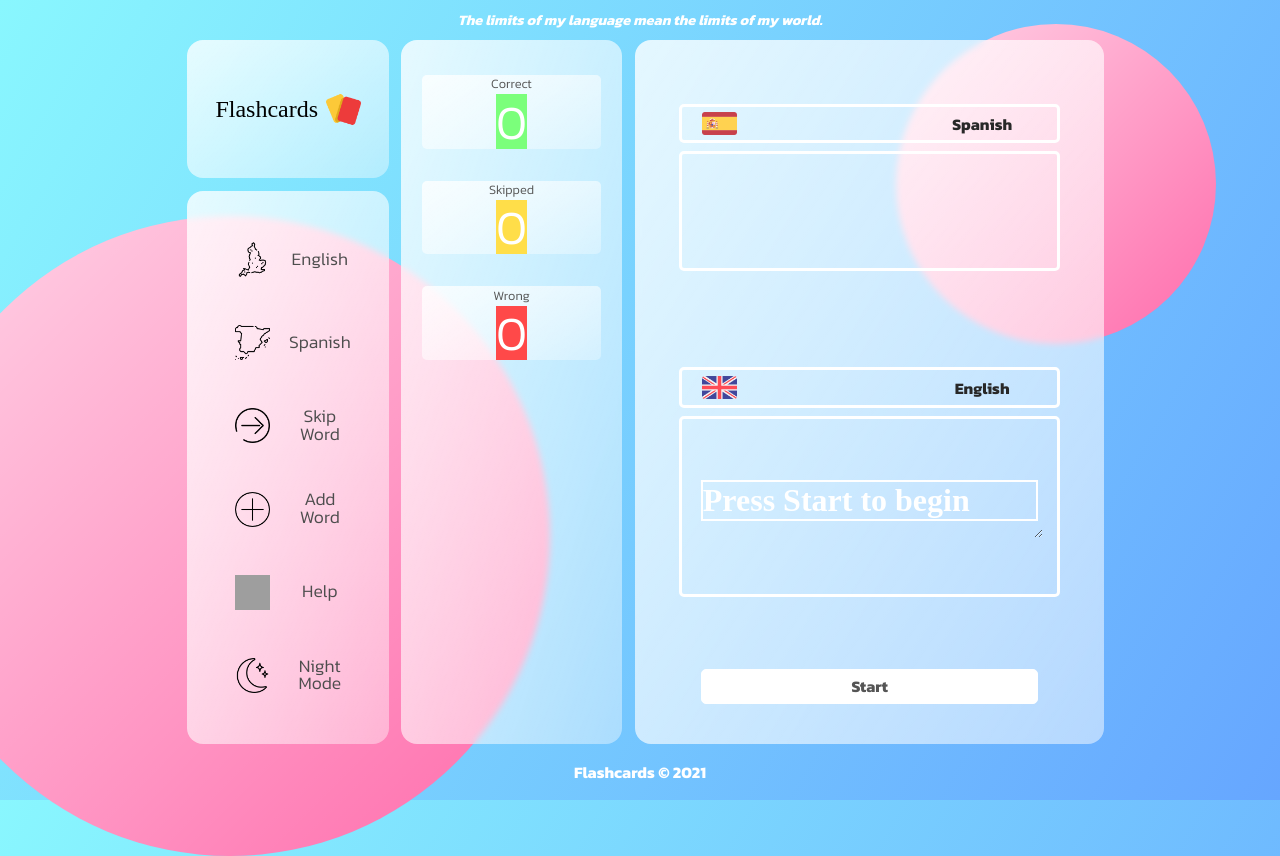
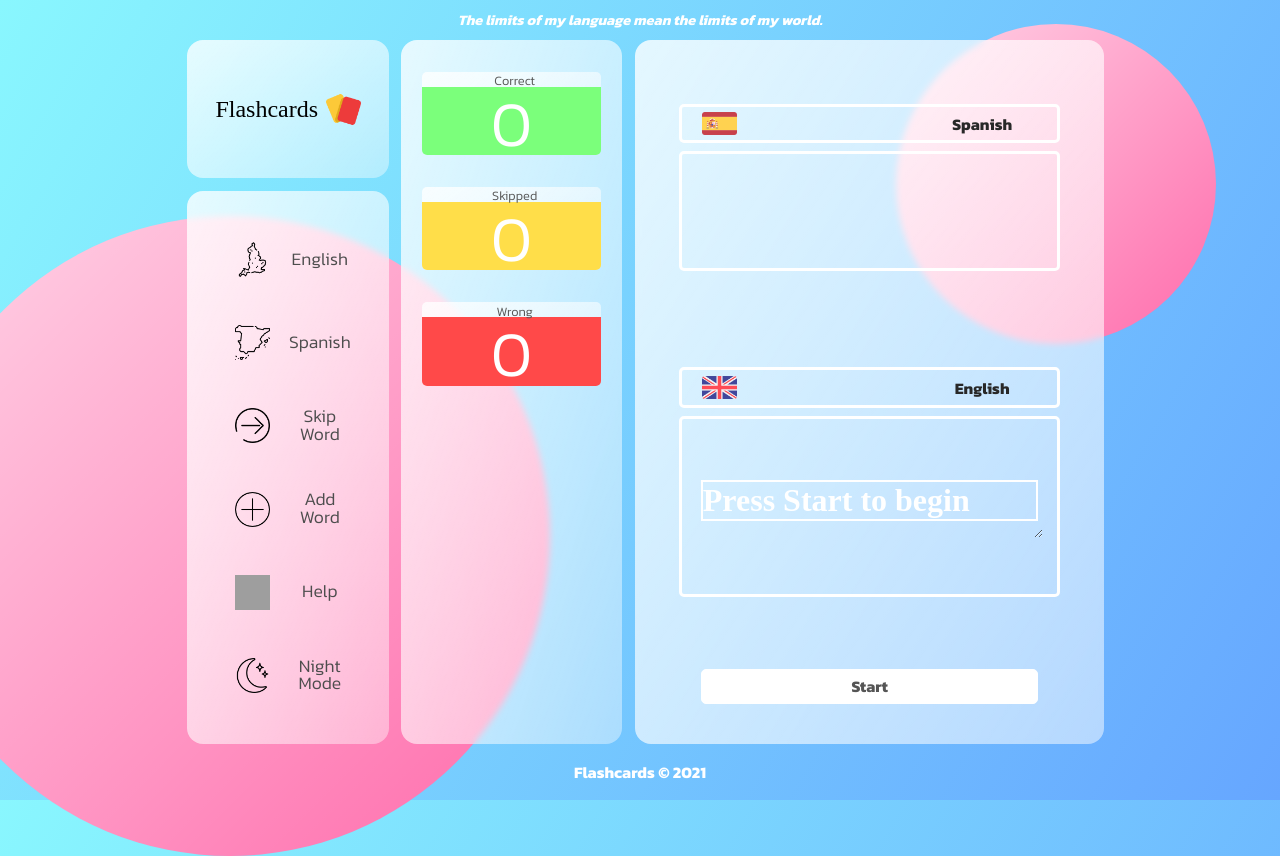
Before and after one commit to slawekwojtaszek/Flashcards, a React (Create React App) app in the folder flashcards_2021/: page / in a window 1280 px wide. Built offline with nearby package versions, Linux system fonts and the light colour scheme; grey boxes are pictures that could not be loaded; a web font is replaced by a local one.

Commit message:
Add Correct, Skipped, Wrong words history UI and fix some bugs

```diff
--- a/flashcards_2021/src/App.css
+++ b/flashcards_2021/src/App.css
@@ -262,19 +262,20 @@ ul li a {
 }
 
 .panel {
+   overflow: hidden;
    display: flex;
    margin-right: 0.8rem;
    flex-direction: column;
    align-items: center;
    justify-content: center;
-   height: 100%;
+   max-height: 100%;
 }
 
 .results,
 .icon {
    margin: 0.5rem;
    padding: 0.5rem;
-   height: 45%;
+   height: 50%;
    width: 90%;
 }
 
@@ -296,14 +297,15 @@ ul li a {
 }
 
 .boards .singleboard {
-   display: flex;
+   overflow: scroll;
+   /* display: flex;
    align-items: center;
-   justify-content: space-between;
-   flex-direction: column;
-   cursor: pointer;
+   justify-content: center;
+   flex-direction: column; */
+   cursor: all-scroll;
    width: 90%;
    border-radius: 5px;
-   height: 100%;
+   height: 70%;
    margin: 1rem;
    background: linear-gradient(
       to right bottom,
@@ -314,27 +316,29 @@ ul li a {
 .boards .singleboard p {
    color: #555;
    font-size: 0.8rem;
-
+   width: 100%;
    text-align: center;
    padding: 0.2rem;
+   height: 10%;
 }
-
+/*
 .open {
+   width: 100%;
    background-color: red;
-}
+} */
 .good {
    background-color: rgb(123, 255, 123);
-   height: 100%;
+   height: 90%;
 }
 
 .bad {
+   height: 90%;
    background-color: rgb(255, 73, 73);
-   height: 100%;
 }
 
 .skipped {
+   height: 90%;
    background-color: rgb(255, 222, 73);
-   height: 100%;
 }
 
 .boards .good span,
@@ -344,13 +348,19 @@ ul li a {
    text-align: center;
    flex-direction: column;
    align-self: center;
-   justify-content: center;
+   justify-content: space-around;
    height: 100%;
    width: 100%;
-   font-size: 3rem;
+   font-size: 4rem;
    font-weight: 400;
    color: white;
 }
+
+/* .boards .good span p,
+.boards .bad span p,
+.boards .skipped span p {
+   color: white;
+} */
 
 .icon {
    display: flex;
--- a/flashcards_2021/src/App.js
+++ b/flashcards_2021/src/App.js
@@ -161,7 +161,8 @@ function App() {
 
    const [good, setGood] = useState([]);
    const [bad, setBad] = useState([]);
-   const wrongAnwsers = [];
+   const [skip, setSkip] = useState([]);
+
    //Generate random word number
 
    const randomNumber = () => {
@@ -241,10 +242,14 @@ function App() {
          let copyArray = good;
          copyArray.push(input);
          setGood((good) => copyArray);
-      } else if (input !== word) {
+      } else if (input !== word && input !== "") {
          let copyArray = bad;
          copyArray.push(input);
          setBad((bad) => copyArray);
+      } else if (input === "") {
+         let copyArray = skip;
+         copyArray.push(word);
+         setSkip((skip) => skip);
       }
    };
 
@@ -284,6 +289,8 @@ function App() {
          e.target.innerHTML === "Skip Word"
       ) {
          skipWord();
+         addWordToArray(input, word2);
+         console.log(skip);
       } else if (
          e.target.alt === "Night Mode" ||
          e.target.innerHTML === "Night Mode"
@@ -339,8 +346,6 @@ function App() {
       // console.log(currentWord);
       // console.log(id);
 
-      console.log(good);
-      console.log(bad);
       setInput((input) => "");
       quoteNumber();
    };
@@ -359,7 +364,9 @@ function App() {
          </div>
          <main>
             <ScoreBoards
-               list={quotes}
+               goodWords={good}
+               wrongWords={bad}
+               skip={skip}
                correct={correct}
                skipped={skipped}
                wrong={wrong}
--- a/flashcards_2021/src/components/ScoreBoard.js
+++ b/flashcards_2021/src/components/ScoreBoard.js
@@ -15,8 +15,11 @@ export const ScoreBoard = ({ number, title, color, list, myArray }) => {
                <span>{number}</span>
             </div>
 
-            {/* <p>{myArray}</p> */}
+            {myArray.map((item) => (
+               <li>{item}</li>
+            ))}
          </div>
+
          {/* <div className='open'>
             <li>Word1</li>
          </div> */}
--- a/flashcards_2021/src/components/ScoreBoards.js
+++ b/flashcards_2021/src/components/ScoreBoards.js
@@ -8,7 +8,9 @@ export const ScoreBoards = ({
    wrong,
    isStarted,
    handleChange,
-   list,
+   goodWords,
+   wrongWords,
+   skip,
 }) => {
    return (
       <>
@@ -17,16 +19,22 @@ export const ScoreBoards = ({
                <div className='boards'>
                   <ScoreBoard
                      title='Correct'
-                     myArray={list}
+                     myArray={goodWords}
                      color='good'
                      number={correct}
                   />
                   <ScoreBoard
                      title='Skipped'
+                     myArray={skip}
                      color='skipped'
                      number={skipped}
                   />
-                  <ScoreBoard title='Wrong' color='bad' number={wrong} />
+                  <ScoreBoard
+                     title='Wrong'
+                     myArray={wrongWords}
+                     color='bad'
+                     number={wrong}
+                  />
                </div>
             </div>
             <div className='icon'>
```
